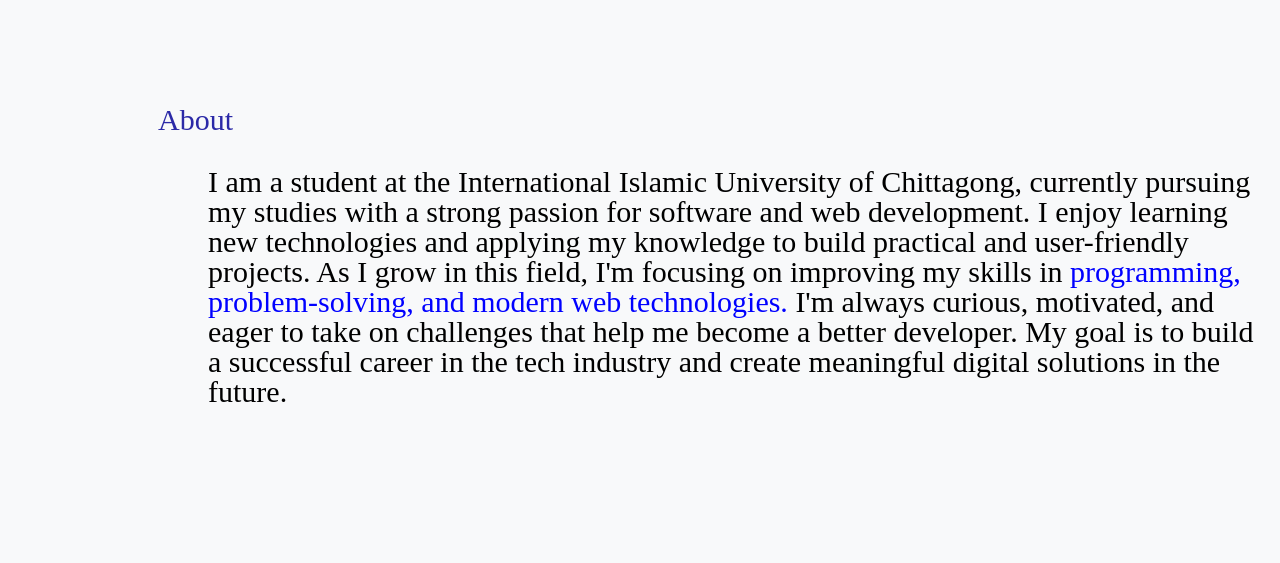
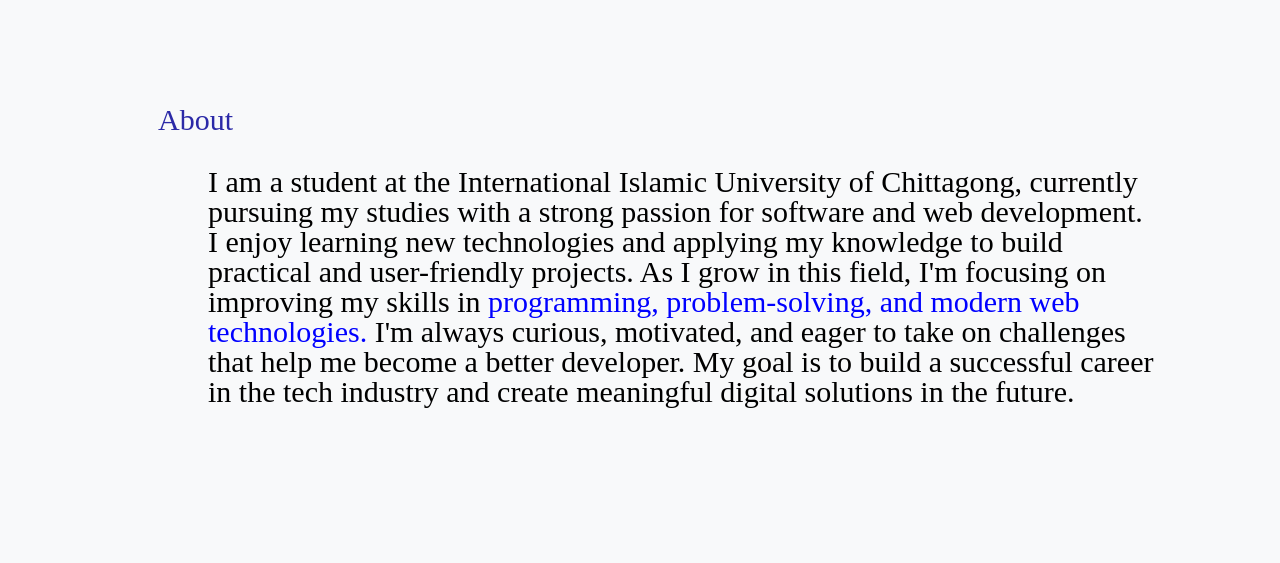
Before and after one commit to Borhan2003/Portfolio-website, a plain HTML site: page index.html in a window 1280 px wide. Shown: the part 714-1277 px from the top of the page. Drawn offline with Linux system fonts and the light colour scheme.

Commit message:
Update styles.css

```diff
--- a/styles.css
+++ b/styles.css
@@ -77,8 +77,8 @@ nav ul li a {
 .about-text {
     font-family: 'crimson text';
     text-align: start;
-
-
+width:75%;
+    word-wrap: wrap;
     margin-left: 200px;
     font-size: 30px;
     font-weight: 100;
@@ -410,7 +410,7 @@ footer {
 
     .contact-form input,
     .contact-form textarea {
-        padding:0px;
+        padding: 0px;
 
     }
 
```
